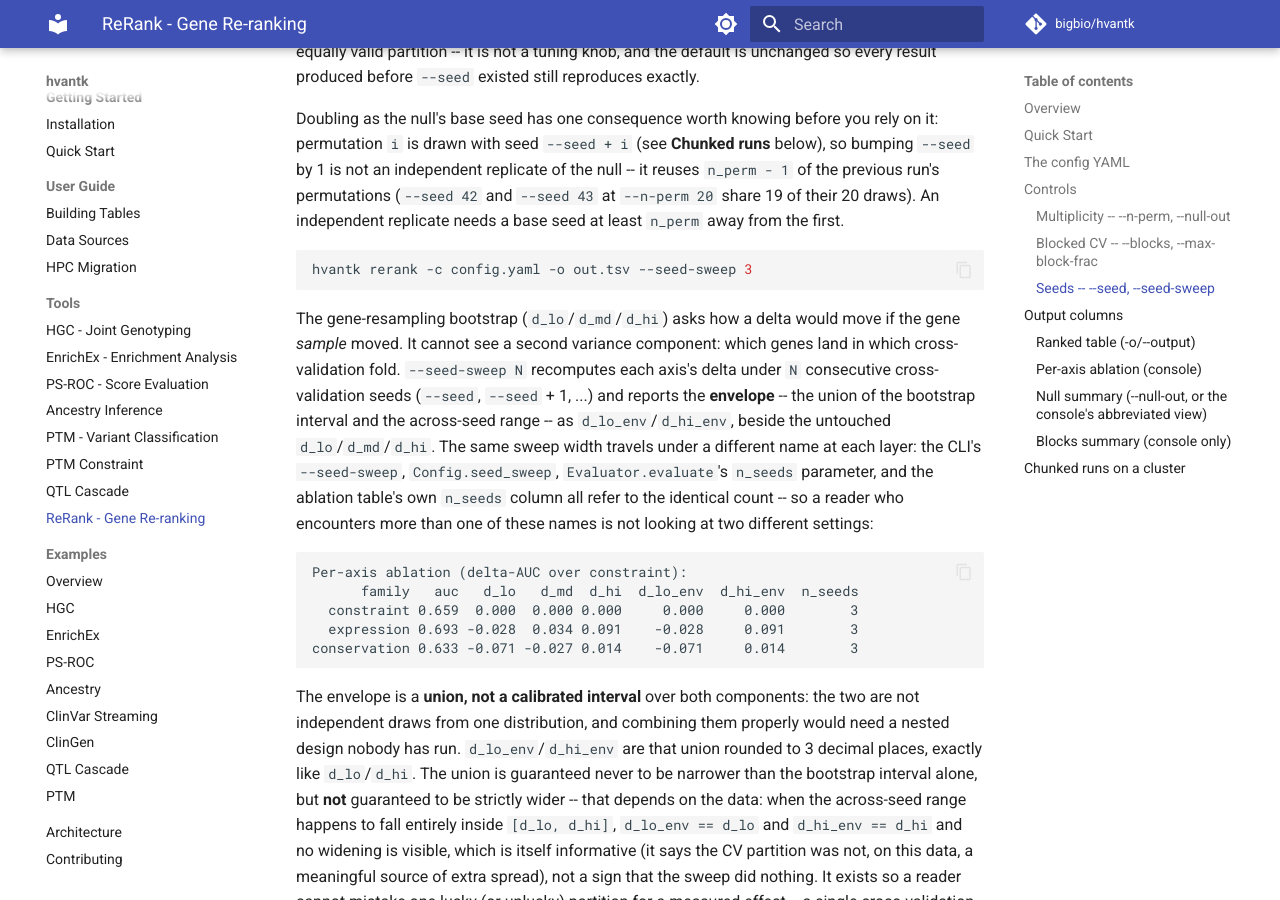
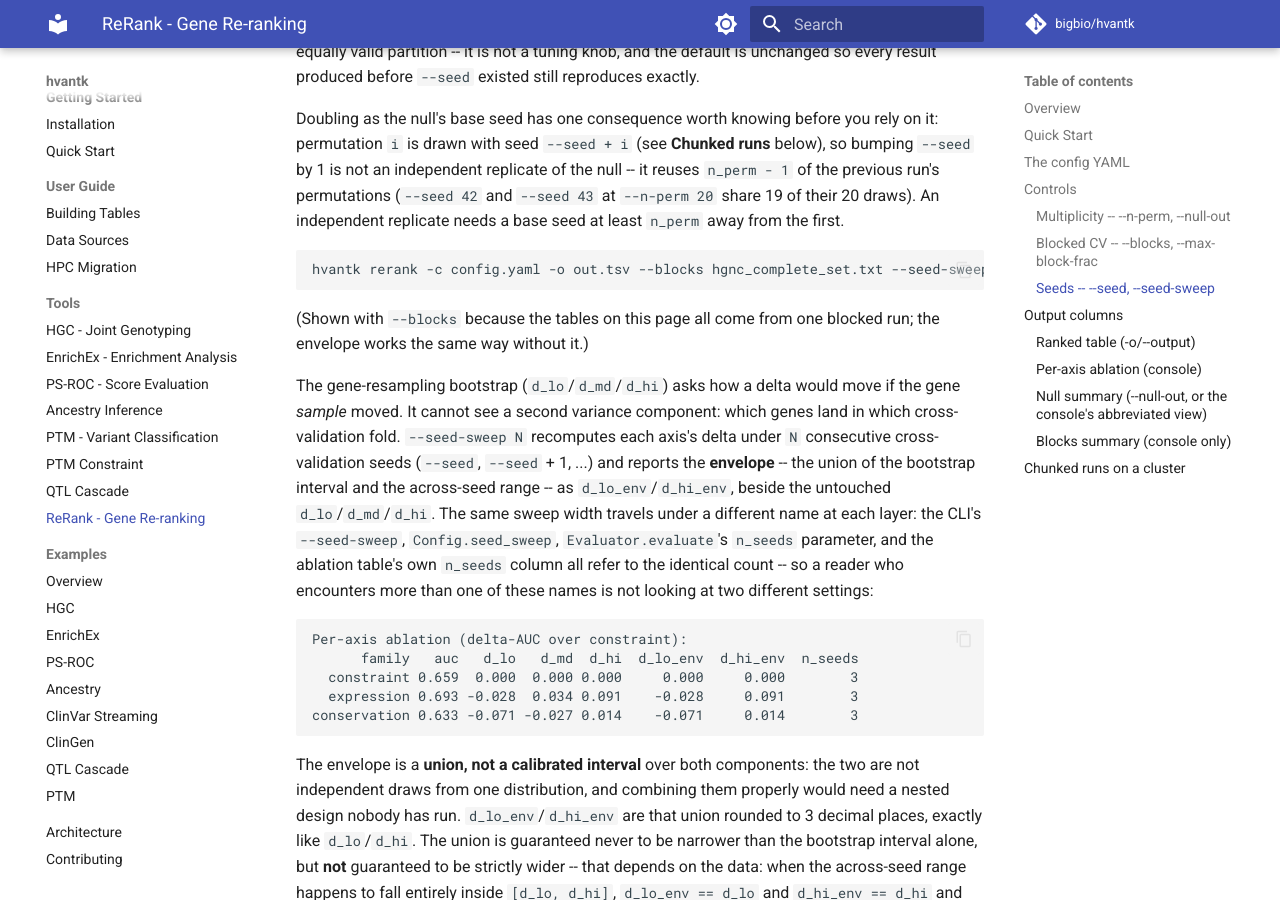
Before and after one commit to bigbio/hvantk, an MkDocs documentation site: the page built from docs_site/tools/rerank.md, in a window 1280 px wide and 900 px high, scrolled down 7593 px. Built offline with MkDocs 1.6.1 and Material for MkDocs 9.7.7, drawn with Linux system fonts in a browser that asks for light colours; comment, search, counter and statistics services are not loaded.

Commit message:
docs(rerank): show --blocks in the seed-sweep example the table was captured from (#247)

````diff
--- a/docs_site/tools/rerank.md
+++ b/docs_site/tools/rerank.md
@@ -165,8 +165,11 @@ Blocks: 152 paralogue block(s); largest 4 (2.0%); 64 gene(s) in a block of size
 Doubling as the null's base seed has one consequence worth knowing before you rely on it: permutation `i` is drawn with seed `--seed + i` (see **Chunked runs** below), so bumping `--seed` by 1 is not an independent replicate of the null -- it reuses `n_perm - 1` of the previous run's permutations (`--seed 42` and `--seed 43` at `--n-perm 20` share 19 of their 20 draws). An independent replicate needs a base seed at least `n_perm` away from the first.
 
 ```bash
-hvantk rerank -c config.yaml -o out.tsv --seed-sweep 3
+hvantk rerank -c config.yaml -o out.tsv --blocks hgnc_complete_set.txt --seed-sweep 3
 ```
+
+(Shown with `--blocks` because the tables on this page all come from one blocked run; the
+envelope works the same way without it.)
 
 The gene-resampling bootstrap (`d_lo`/`d_md`/`d_hi`) asks how a delta would move if the gene *sample* moved. It cannot see a second variance component: which genes land in which cross-validation fold. `--seed-sweep N` recomputes each axis's delta under `N` consecutive cross-validation seeds (`--seed`, `--seed` + 1, ...) and reports the **envelope** -- the union of the bootstrap interval and the across-seed range -- as `d_lo_env`/`d_hi_env`, beside the untouched `d_lo`/`d_md`/`d_hi`. The same sweep width travels under a different name at each layer: the CLI's `--seed-sweep`, `Config.seed_sweep`, `Evaluator.evaluate`'s `n_seeds` parameter, and the ablation table's own `n_seeds` column all refer to the identical count -- so a reader who encounters more than one of these names is not looking at two different settings:
 
````
